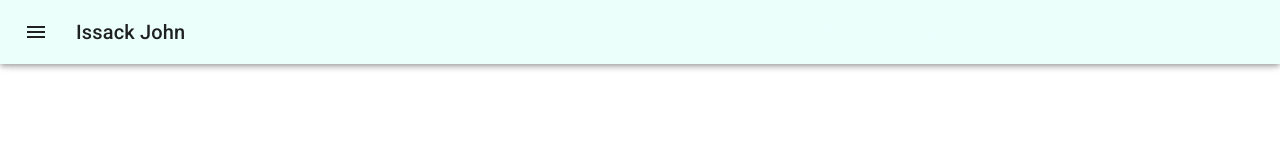
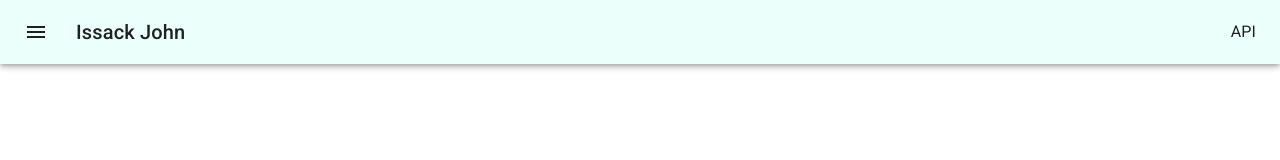
Before and after one commit to issackj1/react-site, a React (Create React App) app: page / in a window 1280 px wide. Shown: the top 160 px of the page. Built offline with nearby package versions, Linux system fonts and the light colour scheme.

Commit message:
added api to navbar

```diff
--- a/src/components/NavBar.tsx
+++ b/src/components/NavBar.tsx
@@ -1,6 +1,6 @@
 // @ts-nocheck
 import React from 'react';
-import { AppBar, Grid, Link, Toolbar, Typography, } from "@material-ui/core";
+import { AppBar, Link, Toolbar, Typography, } from "@material-ui/core";
 import { Parallax } from "react-spring/renderprops-addons";
 import { navProps } from "../constants";
 import { makeStyles } from "@material-ui/core/styles";
@@ -54,14 +54,15 @@ export const NavBar: React.FC<Props> = ({ parallax }) => {
 					<Typography variant="h6" className={ classes.title }>
 						Issack John
 					</Typography>
-					<Typography className={classes.root}>
+					<Typography className={ classes.root }>
 						{ navLinks.map(({ title }, i) => <Link key={ i }
-						                                                                               onClick={ () => parallax.scrollTo(i + 1) }>{ title }</Link>
+						                                       onClick={ () => parallax.scrollTo(i + 1) }>{ title }</Link>
 						) }
+						<Link href={ "/api" } color={"inherit"}>API</Link>
 					</Typography>
 					{/*{ dropDownLinks.map(({ title, path }, i) =>*/ }
 					{/*	<Link key={ i } color="inherit" href={ path }>{ title }</Link>) }*/ }
-					<Link href={ "/api" }>API</Link>
+
 				</Toolbar>
 			</AppBar>
 		</div>
```
